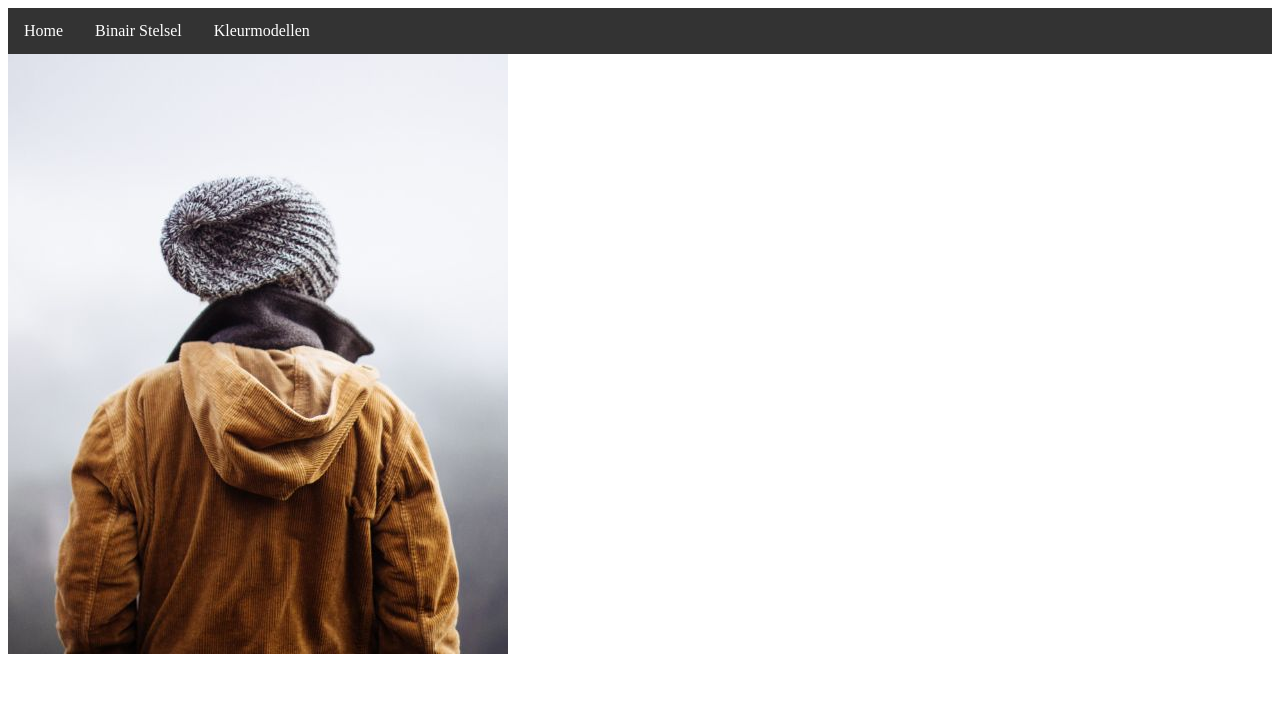
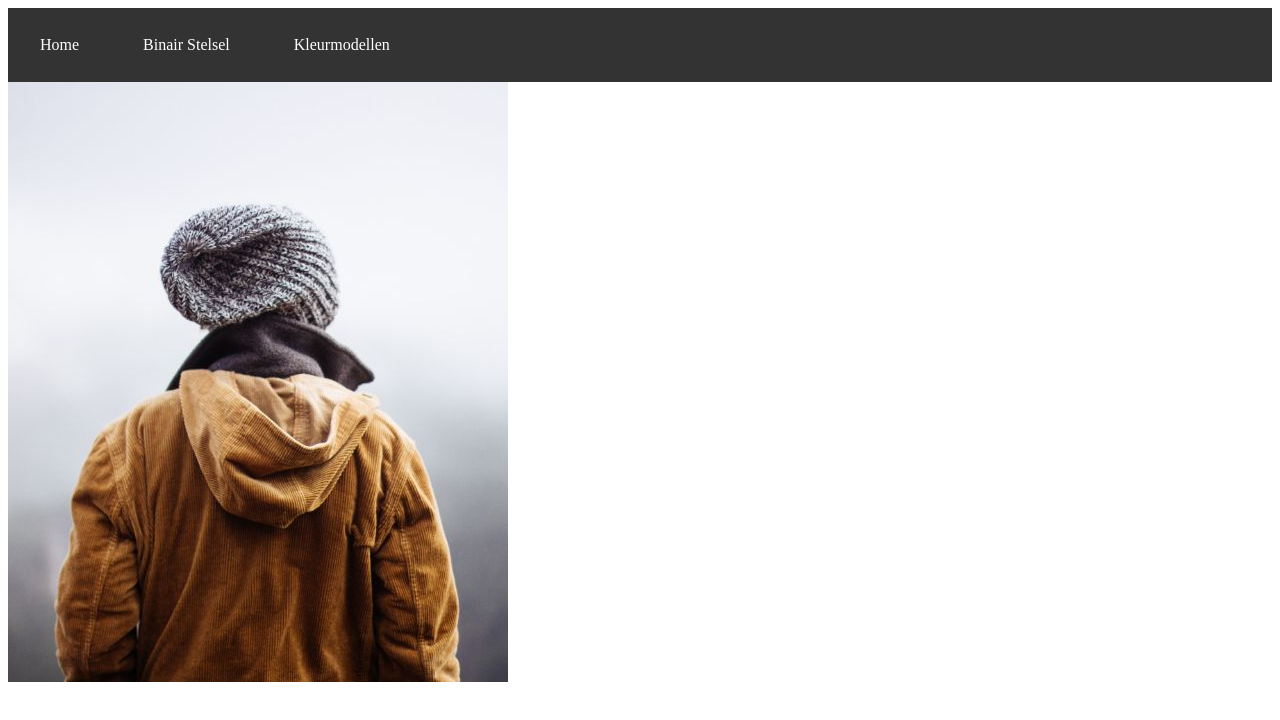
Before and after one commit to DamianSnellen/DamianSnellen.github.io, a plain HTML site: page index.html in a window 1280 px wide. Drawn offline with Linux system fonts and the light colour scheme.

Commit message:
Update opmaak.css

```diff
--- a/opmaak.css
+++ b/opmaak.css
@@ -14,7 +14,7 @@ li a {
   display: block;
   color: white;
   text-align: center;
-  padding: 14px 16px;
+  padding: 28px 32px;
   text-decoration: none;
 }
 
```
